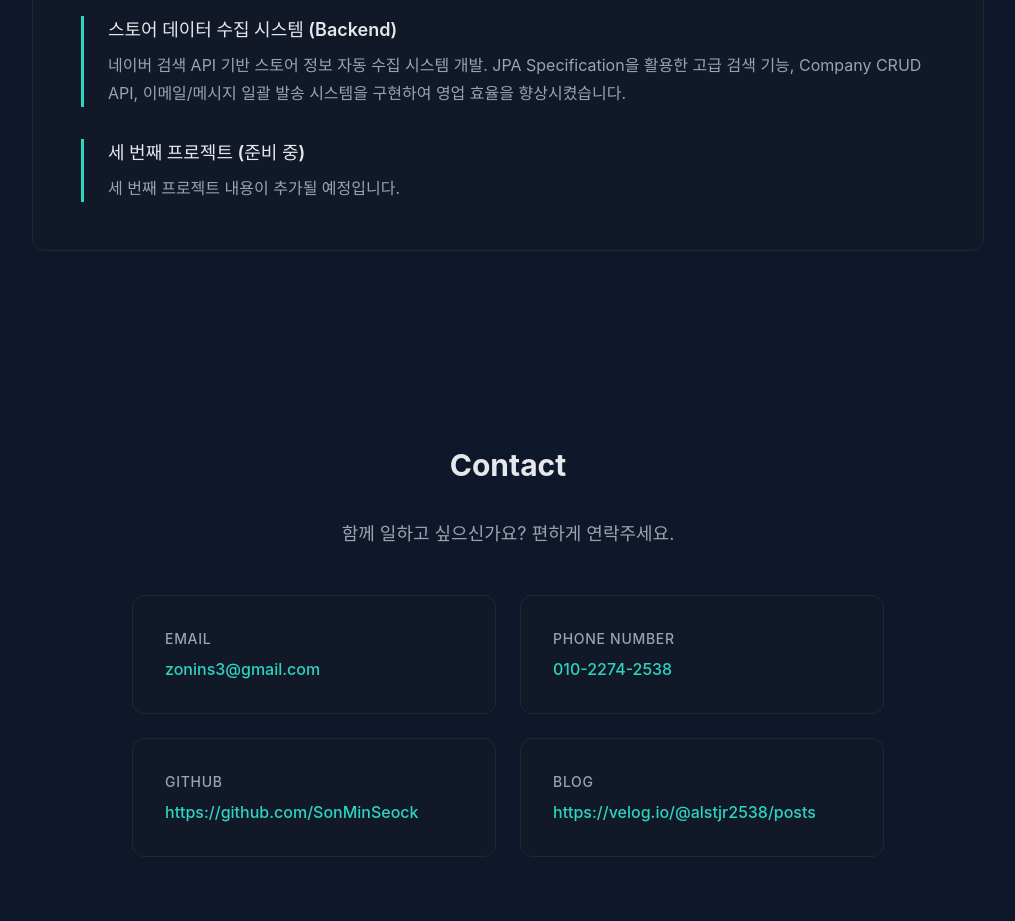
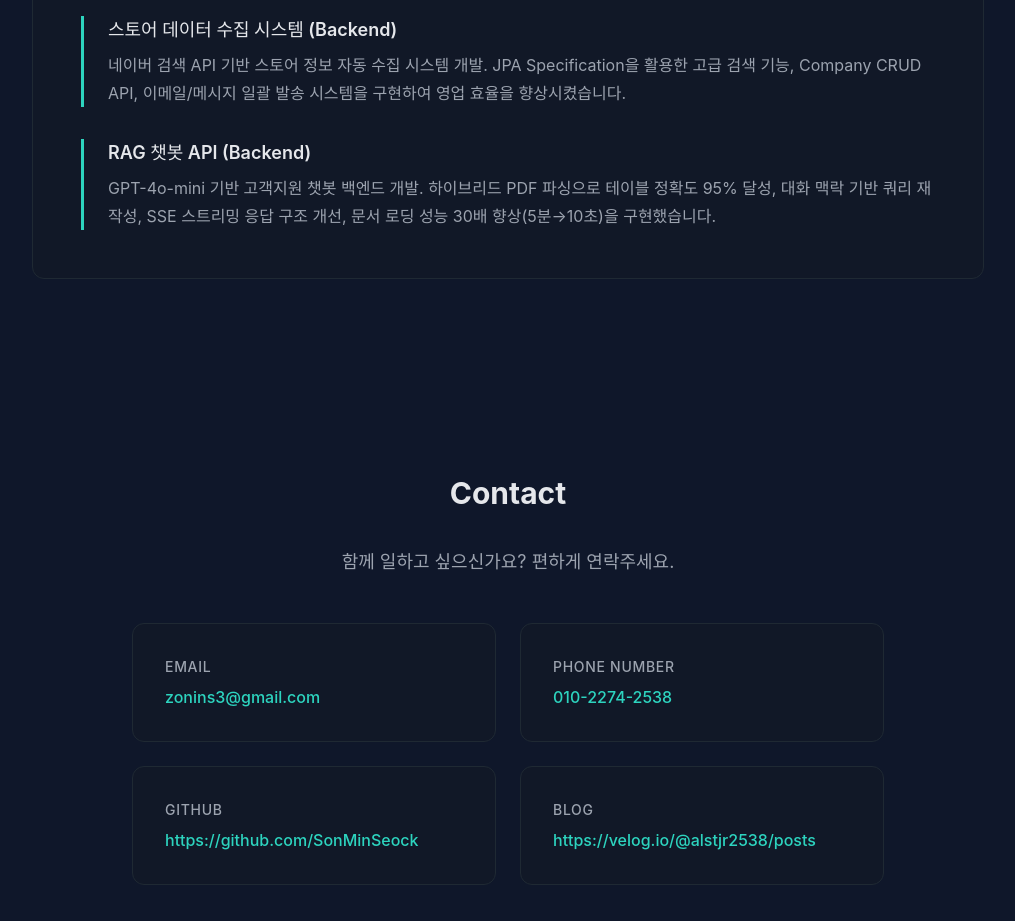
Before and after one commit to SonMinSeock/developer-portfolio, a React (Vite) app: page / in a window 1280 px wide. Shown: the part 1380-2301 px from the top of the page, without its empty margins (132-1147 px from the left). Built offline with nearby package versions, Linux system fonts and the light colour scheme.

Commit message:
update: 일 경험 프로젝트 챗봇 개발 추가

```diff
--- a/src/data/projects.js
+++ b/src/data/projects.js
@@ -157,8 +157,8 @@ export const experience = {
       detail: "네이버 검색 API 기반 스토어 정보 자동 수집 시스템 개발. JPA Specification을 활용한 고급 검색 기능, Company CRUD API, 이메일/메시지 일괄 발송 시스템을 구현하여 영업 효율을 향상시켰습니다."
     },
     {
-      title: "세 번째 프로젝트 (준비 중)",
-      detail: "세 번째 프로젝트 내용이 추가될 예정입니다."
+      title: "RAG 챗봇 API (Backend)",
+      detail: "GPT-4o-mini 기반 고객지원 챗봇 백엔드 개발. 하이브리드 PDF 파싱으로 테이블 정확도 95% 달성, 대화 맥락 기반 쿼리 재작성, SSE 스트리밍 응답 구조 개선, 문서 로딩 성능 30배 향상(5분→10초)을 구현했습니다."
     }
   ]
 };
```
